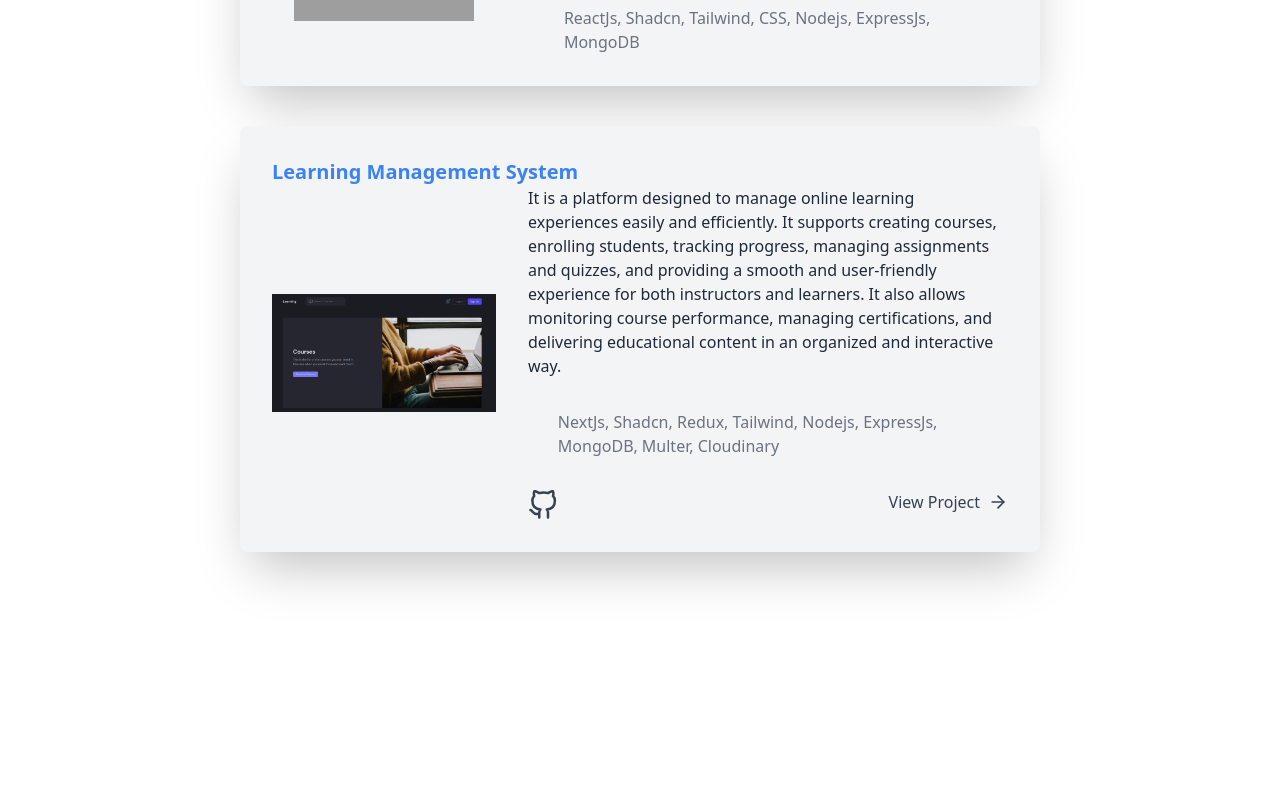
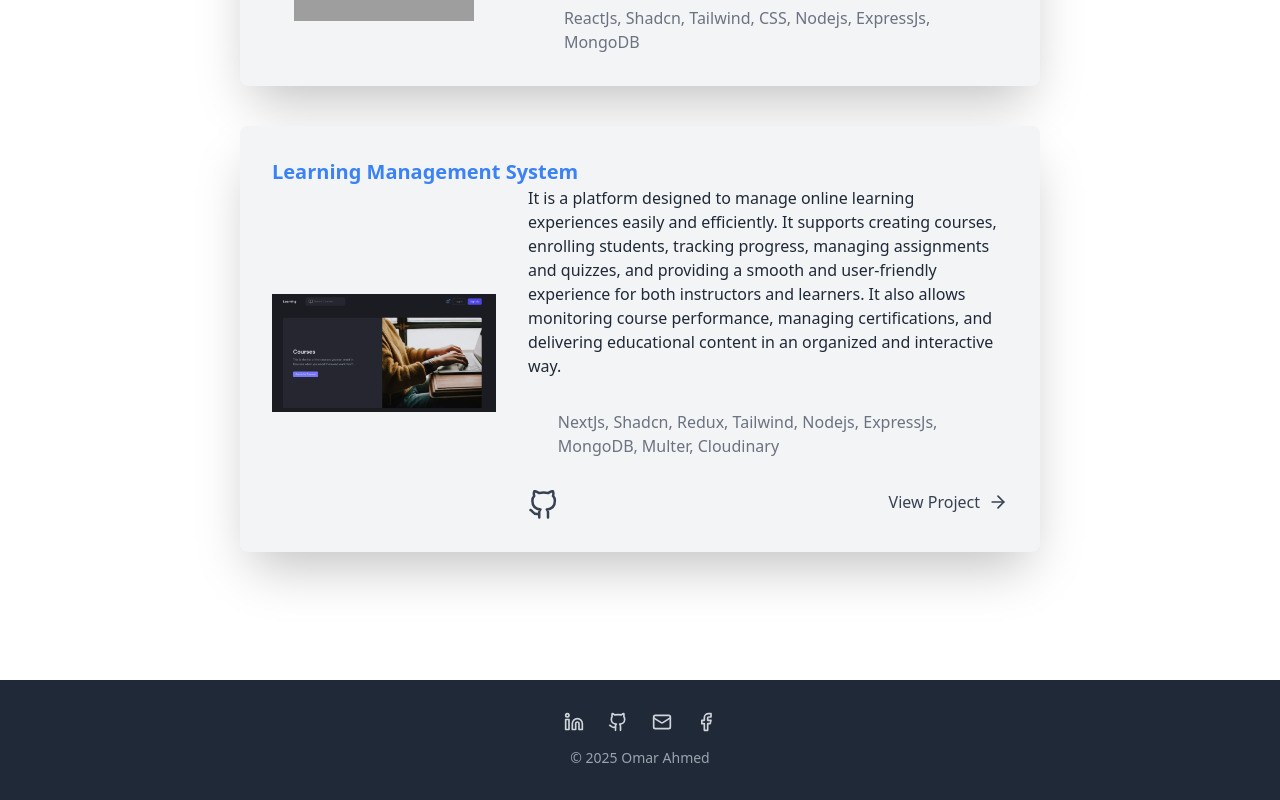
Before and after one commit to omar-elnady/omar-portfolio, a Next.js app: page / in a window 1280 px wide. Shown: the part 2114-2914 px from the top of the page. Before the commit the page ends 2794 px from the top, so only its background shows below. Built offline with nearby package versions, Linux system fonts and the light colour scheme; grey boxes are pictures that could not be loaded.

Commit message:
style : finish all componants

```diff
--- /dev/null
+++ b/components/Footer.js
@@ -0,0 +1,58 @@
+import React from "react";
+import { Github, Linkedin, Mail, Facebook } from "lucide-react";
+
+const Footer = () => {
+  const currentYear = new Date().getFullYear();
+
+  const socialLinks = [
+    {
+      icon: <Linkedin size={20} />,
+      href: "https://linkedin.com/in/omarelnadey",
+      label: "LinkedIn",
+    },
+    {
+      icon: <Github size={20} />,
+      href: "https://github.com/omar-elnady",
+      label: "GitHub",
+    },
+    {
+      icon: <Mail size={20} />,
+      href: "mailto:omarahmedelnadey@gmail.com",
+      label: "Email",
+    },
+    {
+      icon: <Facebook size={20} />,
+      href: "https://facebook.com/omarahmedelnadey",
+      label: "Facebook",
+    },
+  ];
+
+  return (
+    <footer className="bg-gray-800  text-white py-8 w-full">
+      <div className="container mx-auto flex flex-col items-center">
+        {/* Social Media Icons */}
+        <div className="flex justify-center space-x-6 mb-4">
+          {socialLinks.map((link, index) => (
+            <a
+              key={index}
+              href={link.href}
+              target="_blank"
+              rel="noopener noreferrer"
+              className="text-gray-300 hover:text-white transition-colors duration-200"
+              aria-label={link.label}
+            >
+              {link.icon}
+            </a>
+          ))}
+        </div>
+
+        {/* Copyright Notice */}
+        <div className="text-gray-400 text-sm">
+          &copy; {currentYear} Omar Ahmed
+        </div>
+      </div>
+    </footer>
+  );
+};
+
+export default Footer;
--- a/components/Navbar.js
+++ b/components/Navbar.js
@@ -15,17 +15,17 @@ const Navbar = () => {
     {
       path: "https://github.com/omar-elnady",
       platform: "Github",
-      icon: <BsGithub size="2rem" />,
+      icon: <BsGithub size={32} />,
     },
     {
       path: "https://www.facebook.com/omarahmedelnadey",
       platform: "Facebook",
-      icon: <FaFacebookSquare size="2rem" />,
+      icon: <FaFacebookSquare size={32} />,
     },
     {
       path: "https://www.linkedin.com/in/omar-ahmed-531654227/",
       platform: "LinkedIn",
-      icon: <BsLinkedin size="2rem" />,
+      icon: <BsLinkedin size={32} />,
     },
   ];
 
--- a/pages/index.js
+++ b/pages/index.js
@@ -3,9 +3,11 @@ import Head from "next/head";
 import "@fortawesome/fontawesome-svg-core/styles.css";
 import About from "../components/about";
 import Projects from "../components/projects";
+import Footer from "../components/Footer";
 
 export default function Home() {
   return (
+    <>
       <div className="lg:px-60 md:px-20 px-4 bg-white dark:bg-gray-900 transition-colors duration-500 flex flex-col items-center">
         <Head>
           <meta
@@ -29,5 +31,7 @@ export default function Home() {
           <Projects />
         </section>
       </div>
+      <Footer />
+    </>
   );
 }
```
Lines whose indentation alone changed are shown as unchanged.
